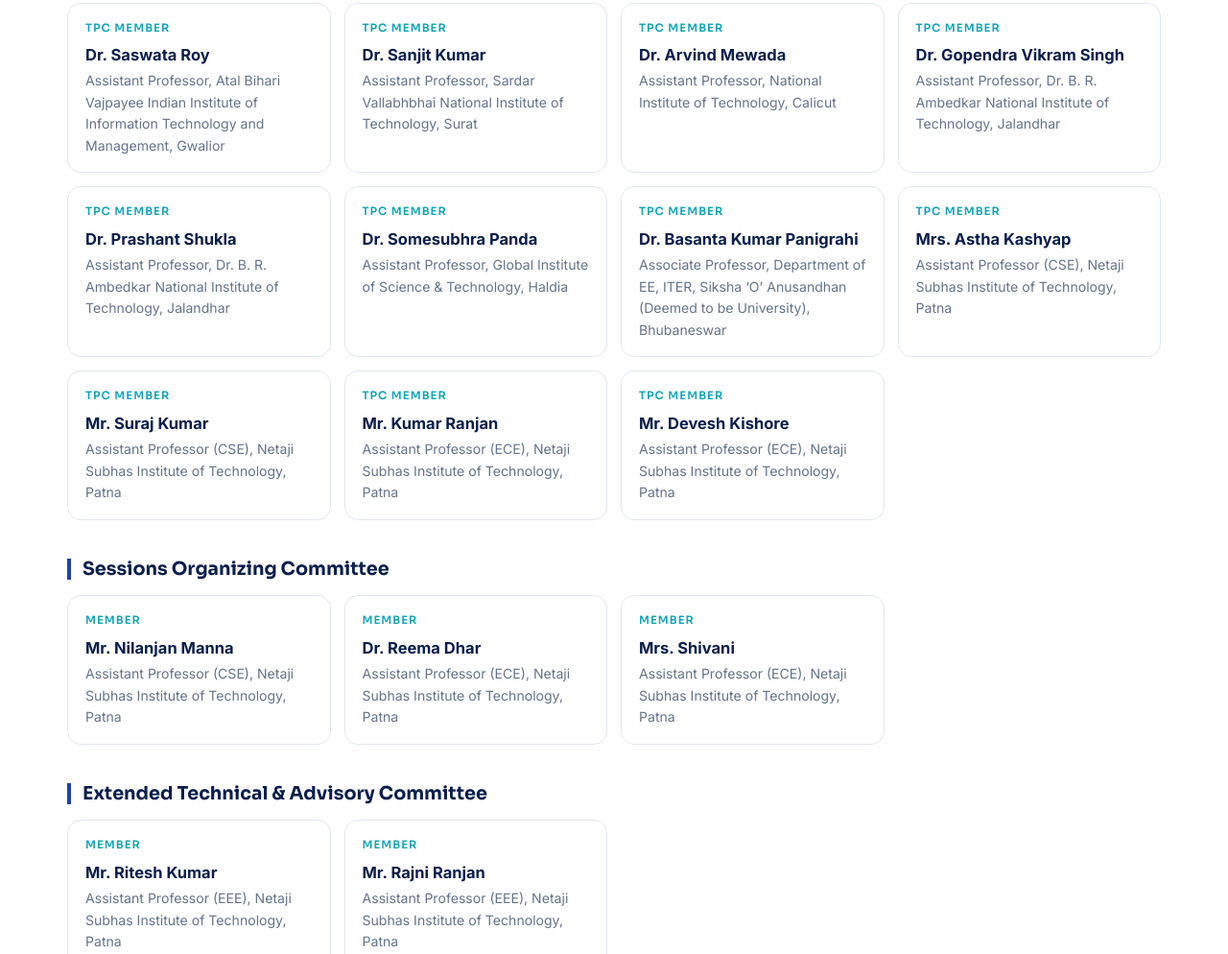
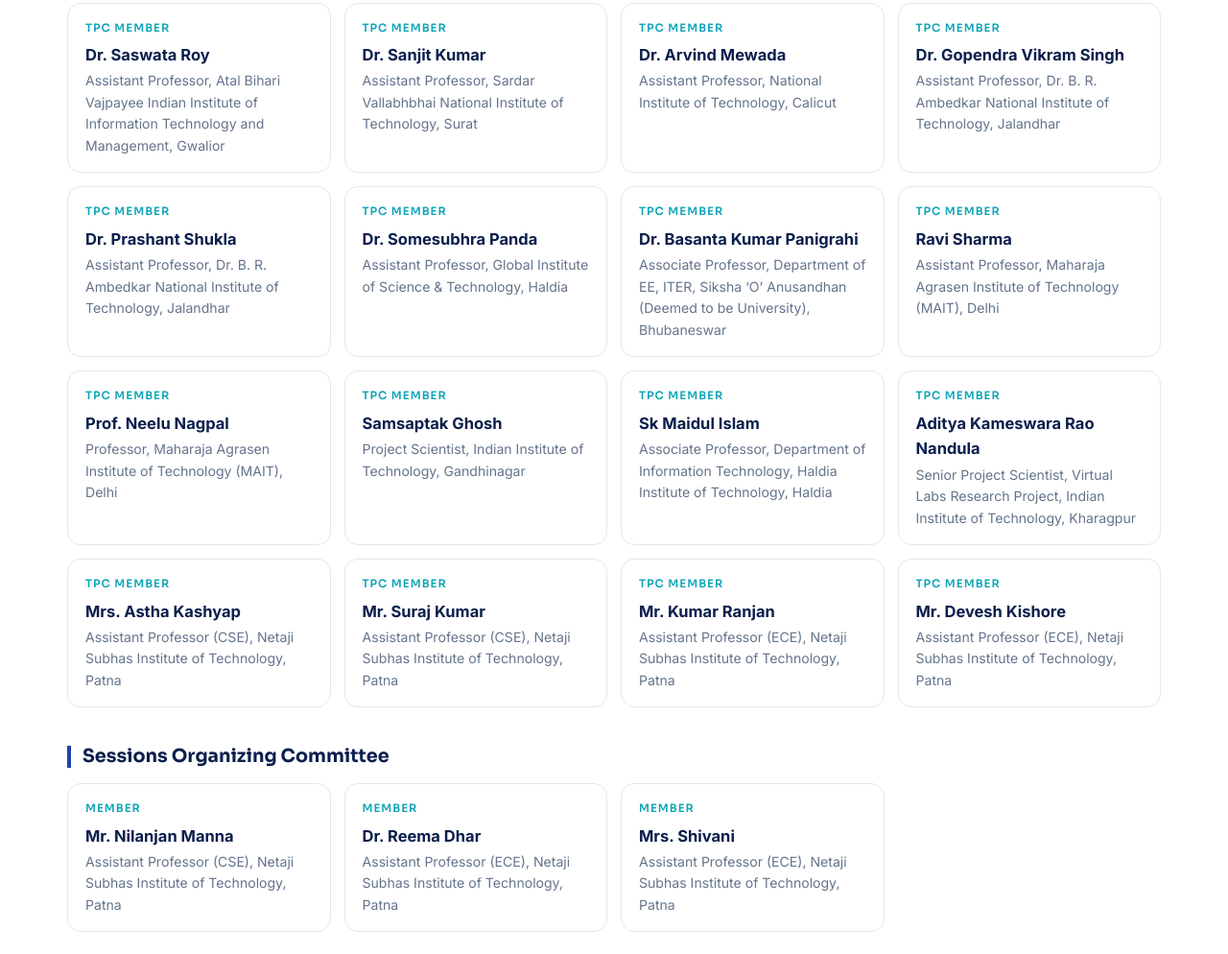
Before and after one commit to ICOECIT/icoecit2027, a plain HTML site: page committee.html in a window 1280 px wide. Shown: the part 2074-3068 px from the top of the page at 96% size. Drawn offline with Linux system fonts and the light colour scheme.

Commit message:
Committee: add five members to Technical Program Committee
Ravi Sharma, Prof. Neelu Nagpal (MAIT Delhi), Samsaptak Ghosh (IIT Gandhinagar),
Sk Maidul Islam (Haldia Institute of Technology), Aditya Kameswara Rao Nandula
(IIT Kharagpur).

Co-Authored-By: Claude Opus 5.5 <noreply@anthropic.com>

```diff
--- a/committee.html
+++ b/committee.html
@@ -136,6 +136,11 @@
         <div class="person"><div class="role">TPC Member</div><div class="name">Dr. Prashant Shukla</div><div class="aff">Assistant Professor, Dr. B. R. Ambedkar National Institute of Technology, Jalandhar</div></div>
         <div class="person"><div class="role">TPC Member</div><div class="name">Dr. Somesubhra Panda</div><div class="aff">Assistant Professor, Global Institute of Science &amp; Technology, Haldia</div></div>
         <div class="person"><div class="role">TPC Member</div><div class="name">Dr. Basanta Kumar Panigrahi</div><div class="aff">Associate Professor, Department of EE, ITER, Siksha &lsquo;O&rsquo; Anusandhan (Deemed to be University), Bhubaneswar</div></div>
+        <div class="person"><div class="role">TPC Member</div><div class="name">Ravi Sharma</div><div class="aff">Assistant Professor, Maharaja Agrasen Institute of Technology (MAIT), Delhi</div></div>
+        <div class="person"><div class="role">TPC Member</div><div class="name">Prof. Neelu Nagpal</div><div class="aff">Professor, Maharaja Agrasen Institute of Technology (MAIT), Delhi</div></div>
+        <div class="person"><div class="role">TPC Member</div><div class="name">Samsaptak Ghosh</div><div class="aff">Project Scientist, Indian Institute of Technology, Gandhinagar</div></div>
+        <div class="person"><div class="role">TPC Member</div><div class="name">Sk Maidul Islam</div><div class="aff">Associate Professor, Department of Information Technology, Haldia Institute of Technology, Haldia</div></div>
+        <div class="person"><div class="role">TPC Member</div><div class="name">Aditya Kameswara Rao Nandula</div><div class="aff">Senior Project Scientist, Virtual Labs Research Project, Indian Institute of Technology, Kharagpur</div></div>
         <div class="person"><div class="role">TPC Member</div><div class="name">Mrs. Astha Kashyap</div><div class="aff">Assistant Professor (CSE), Netaji Subhas Institute of Technology, Patna</div></div>
         <div class="person"><div class="role">TPC Member</div><div class="name">Mr. Suraj Kumar</div><div class="aff">Assistant Professor (CSE), Netaji Subhas Institute of Technology, Patna</div></div>
         <div class="person"><div class="role">TPC Member</div><div class="name">Mr. Kumar Ranjan</div><div class="aff">Assistant Professor (ECE), Netaji Subhas Institute of Technology, Patna</div></div>
```
